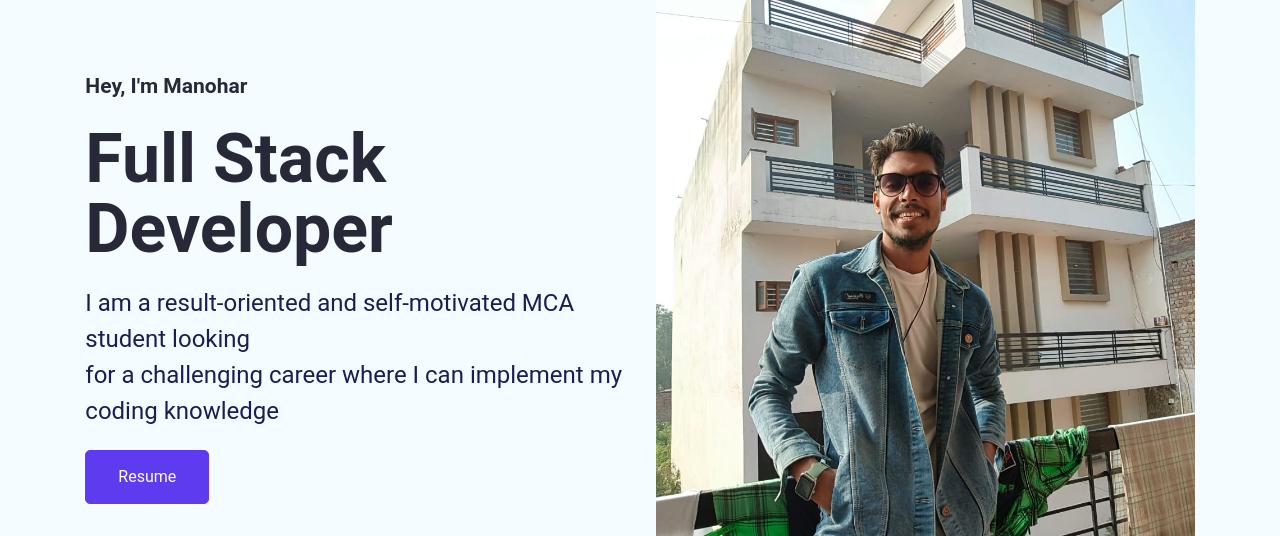
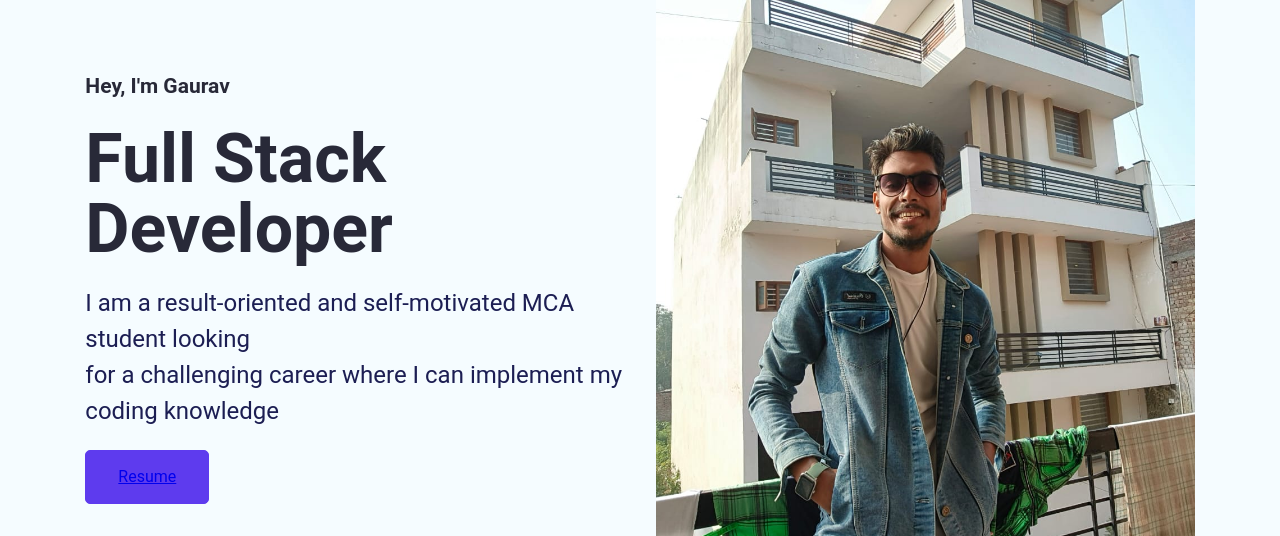
Before and after one commit to Gauravmishra1411/Portfolio, a React (Create React App) app: page / in a window 1280 px wide. Shown: the part 205-741 px from the top of the page. Built offline with nearby package versions, Linux system fonts and the light colour scheme.

Commit message:
Update HeroSection.jsx

```diff
--- a/src/Pages/Home/HeroSection.jsx
+++ b/src/Pages/Home/HeroSection.jsx
@@ -3,7 +3,7 @@ export default function HeroSection() {
     <section id="heroSection" className="hero--section">
       <div className="hero--section--content--box">
         <div className="hero--section--content">
-          <p className="section--title">Hey, I'm Manohar</p>
+          <p className="section--title">Hey, I'm Gaurav</p>
           <h1 className="hero--section--title">
             <span className="hero--section-title--color">Full Stack</span>{" "}
             <br />
@@ -17,8 +17,7 @@ export default function HeroSection() {
         <button className="btn btn-primary">
           <a
           target="_blank"
-          href="https://drive.google.com/file/d/1-1a9AA2ECYIbRSq5OsoyeUTR7i8iM2DC/view?usp=sharing"
-             className="github-btn btn-h"
+          href="https://drive.google.com/drive/home"
           >
             Resume
           </a>
```
